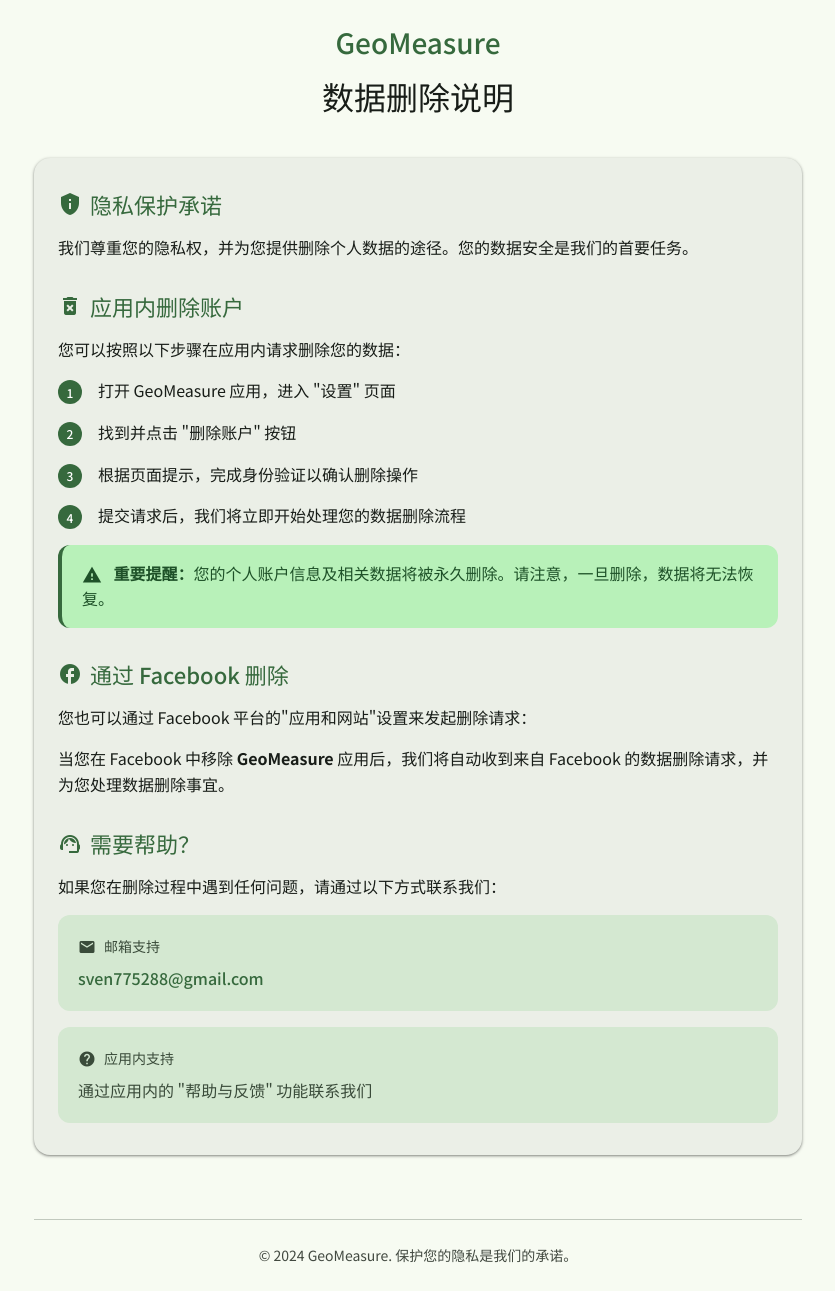
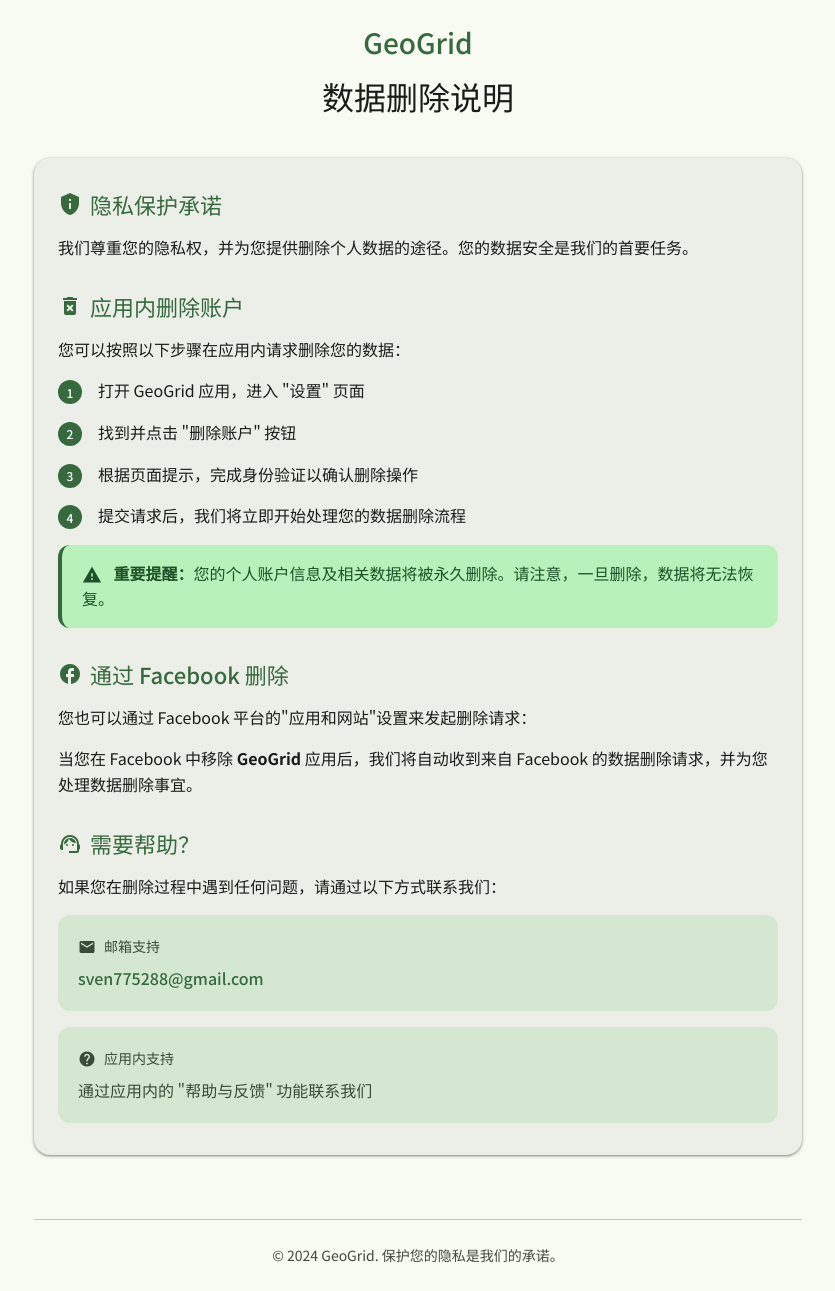
Before and after one commit to Chongqing-Yinnan-Technology-Co-Ltd/DeleteInfoDes, a plain HTML site: page index.html in a window 1280 px wide. Shown: the whole page, without its empty margins (222-1057 px from the left). Drawn offline with Linux system fonts and the light colour scheme.

Commit message:
2025-08-07 23:14:31

```diff
--- a/index.html
+++ b/index.html
@@ -3,7 +3,7 @@
 <head>
     <meta charset="UTF-8">
     <meta name="viewport" content="width=device-width, initial-scale=1.0">
-    <title>GeoMeasure - 数据删除说明</title>
+    <title>GeoGrid - 数据删除说明</title>
     <link href="https://fonts.googleapis.com/css2?family=Roboto:wght@300;400;500;700&display=swap" rel="stylesheet">
     <link href="https://fonts.googleapis.com/css2?family=Noto+Sans+SC:wght@300;400;500;700&display=swap" rel="stylesheet">
     <link href="https://fonts.googleapis.com/icon?family=Material+Icons" rel="stylesheet">
@@ -278,7 +278,7 @@
         <!-- Header -->
         <header class="header">
             <div class="logo-container">
-                <div class="app-title">GeoMeasure</div>
+                <div class="app-title">GeoGrid</div>
             </div>
             <h1 class="page-title">数据删除说明</h1>
         </header>
@@ -305,7 +305,7 @@
                 <div class="section-content">
                     <p>您可以按照以下步骤在应用内请求删除您的数据：</p>
                     <ol class="step-list">
-                        <li class="step-item">打开 GeoMeasure 应用，进入 "设置" 页面</li>
+                        <li class="step-item">打开 GeoGrid 应用，进入 "设置" 页面</li>
                         <li class="step-item">找到并点击 "删除账户" 按钮</li>
                         <li class="step-item">根据页面提示，完成身份验证以确认删除操作</li>
                         <li class="step-item">提交请求后，我们将立即开始处理您的数据删除流程</li>
@@ -326,7 +326,7 @@
                 </h2>
                 <div class="section-content">
                     <p>您也可以通过 Facebook 平台的"应用和网站"设置来发起删除请求：</p>
-                    <p>当您在 Facebook 中移除 <strong>GeoMeasure</strong> 应用后，我们将自动收到来自 Facebook 的数据删除请求，并为您处理数据删除事宜。</p>
+                    <p>当您在 Facebook 中移除 <strong>GeoGrid</strong> 应用后，我们将自动收到来自 Facebook 的数据删除请求，并为您处理数据删除事宜。</p>
                 </div>
             </section>
 
@@ -358,7 +358,7 @@
 
         <!-- Footer -->
         <footer class="footer">
-            <p>© 2024 GeoMeasure. 保护您的隐私是我们的承诺。</p>
+            <p>© 2024 GeoGrid. 保护您的隐私是我们的承诺。</p>
         </footer>
     </div>
 </body>
```
